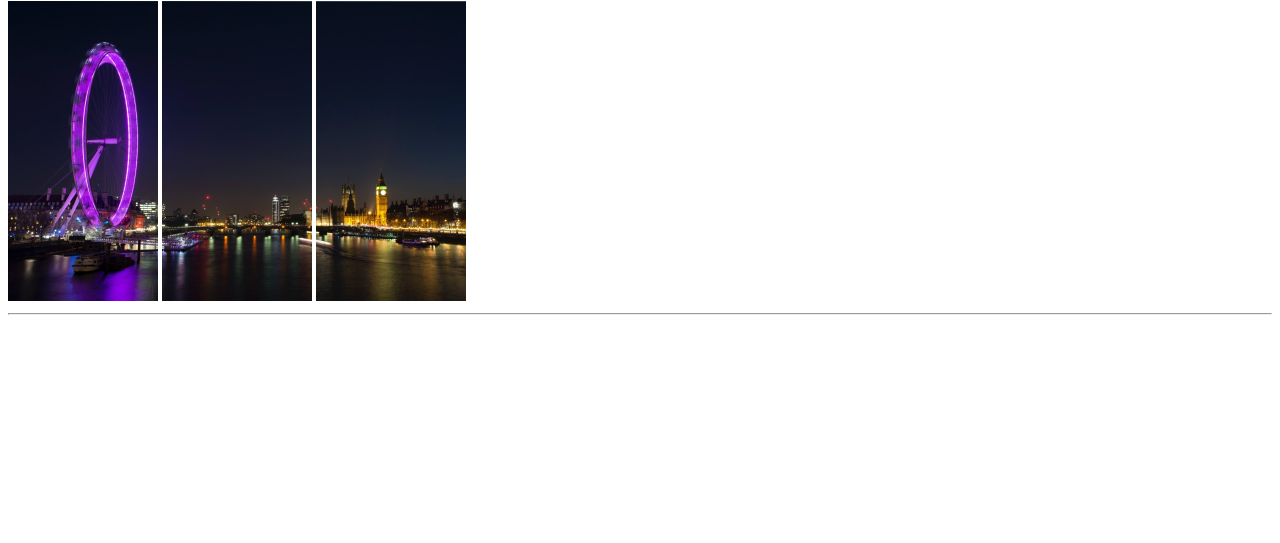
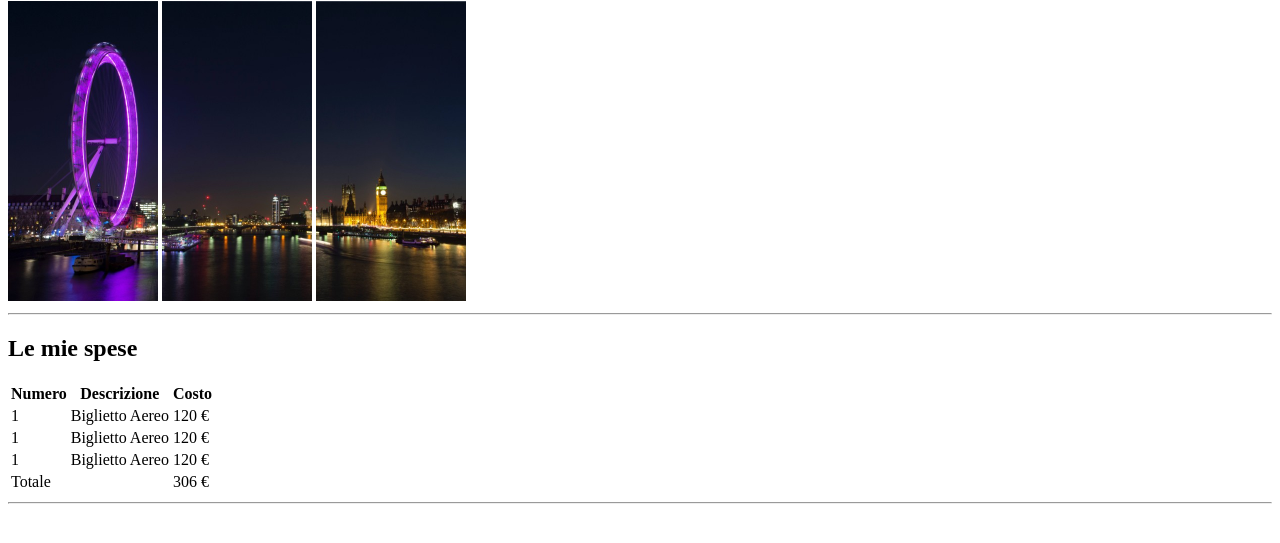
Before and after one commit to moonymel/html-london-trip, a plain HTML site: page index.html in a window 1280 px wide. Shown: the part 79-622 px from the top of the page. Drawn offline with Linux system fonts and the light colour scheme.

Commit message:
added "le mie spese" to index.html

```diff
--- a/index.html
+++ b/index.html
@@ -19,6 +19,47 @@
     <!-- MAIN: spese, cose da fare, info -->
     <main>
 
+        <!-- le mie spese + tabella -->
+        <section>
+            <h2>Le mie spese</h2>
+            <table>
+                <theader>
+                    <tr>
+                        <th>Numero</th>
+                        <th>Descrizione</th>
+                        <th>Costo</th>
+                    </tr>
+                </theader>
+                <tbody>
+                    <tr>
+                        <td>1</td>
+                        <td>Biglietto Aereo</td>
+                        <td>120 &euro;</td>
+                    </tr>
+                    <tr>
+                        <td>1</td>
+                        <td>Biglietto Aereo</td>
+                        <td>120 &euro;</td>
+                    </tr>
+                    <tr>
+                        <td>1</td>
+                        <td>Biglietto Aereo</td>
+                        <td>120 &euro;</td>
+                    </tr>
+                </tbody>
+                <tfoot>
+                    <tr>
+                        <td colspan="2">Totale</td>
+                        <td>306 &euro;</td>
+                    </tr>
+                </tfoot>
+            </table>
+        </section>
+
+        <hr>
+
+
+
     </main>
 
     <!-- FOOTER: foto -->
```
